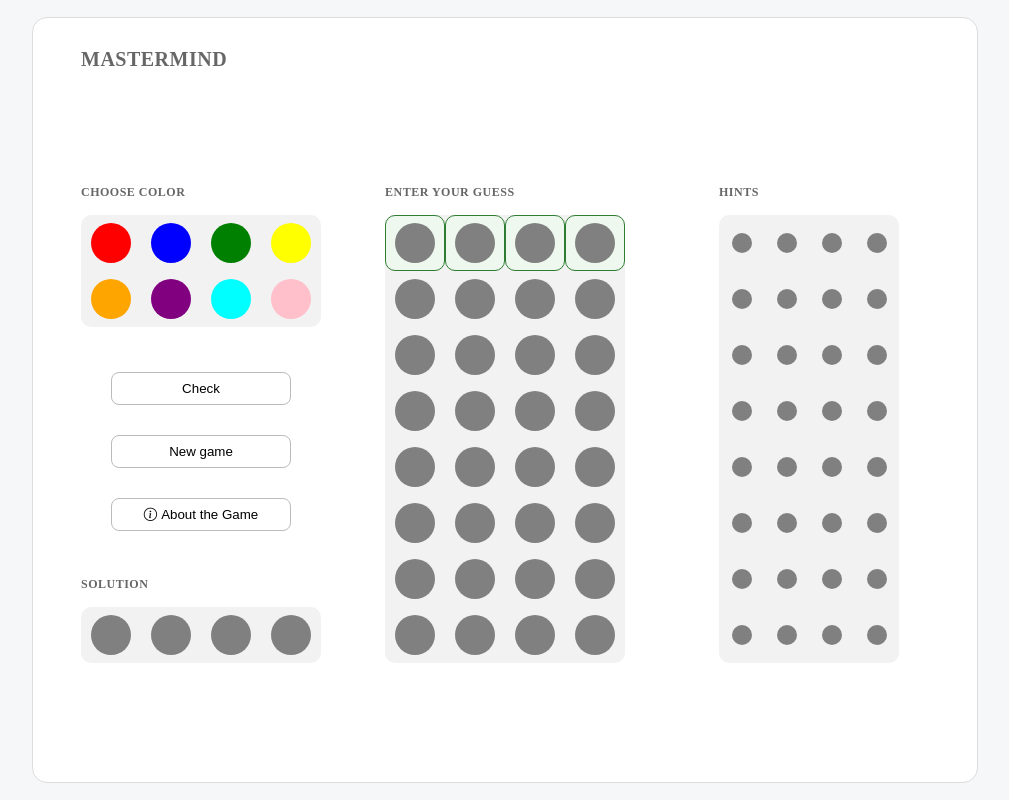
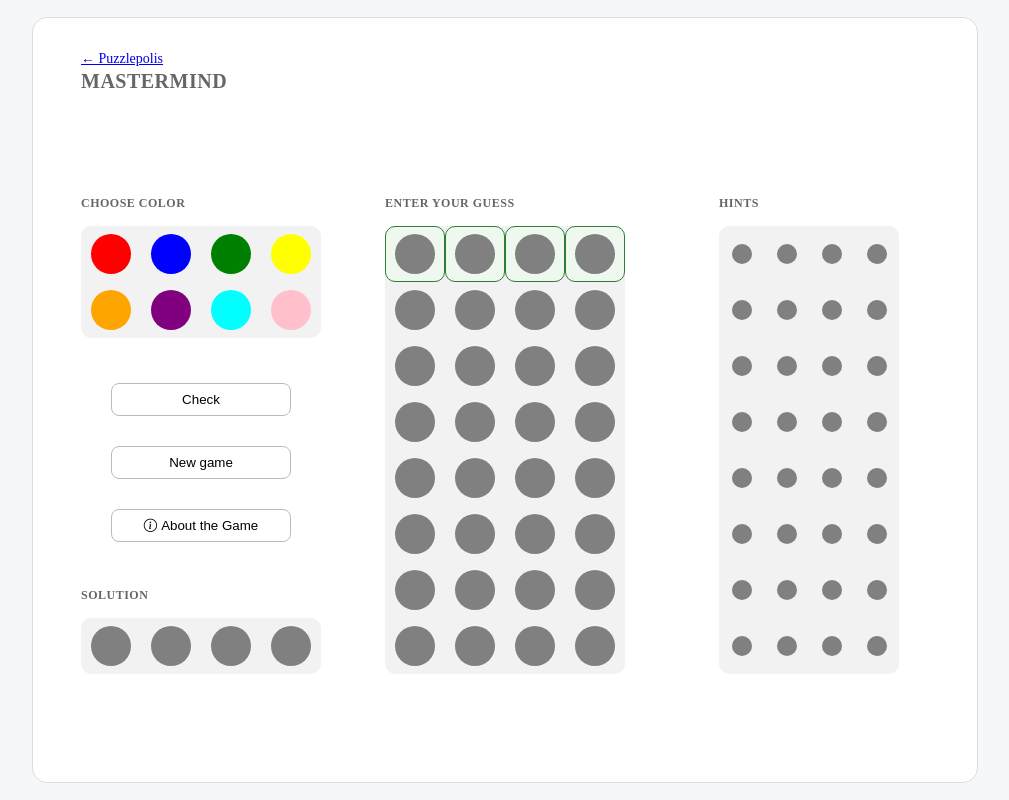
Before and after one commit to czmadzia2201/mastermind, an Angular app: page / in a window 1280 px wide. Shown: the whole page, without its empty margins (135-1144 px from the left). Built offline with nearby package versions, Linux system fonts and the light colour scheme.

Commit message:
Add Puzzlepolis return link to Mastermind heading

```diff
--- a/src/app/pages/game-page/game-page.html
+++ b/src/app/pages/game-page/game-page.html
@@ -1,6 +1,9 @@
 <div class="game-layout">
 
-  <h1>Mastermind</h1>
+  <div class="side-panel-heading">
+    <a class="back-link" href="https://puzzlepolis.net/">← Puzzlepolis</a>
+    <h1>Mastermind</h1>
+  </div>
 
   <div class="game-columns">
     <aside class="side-panel">
```
